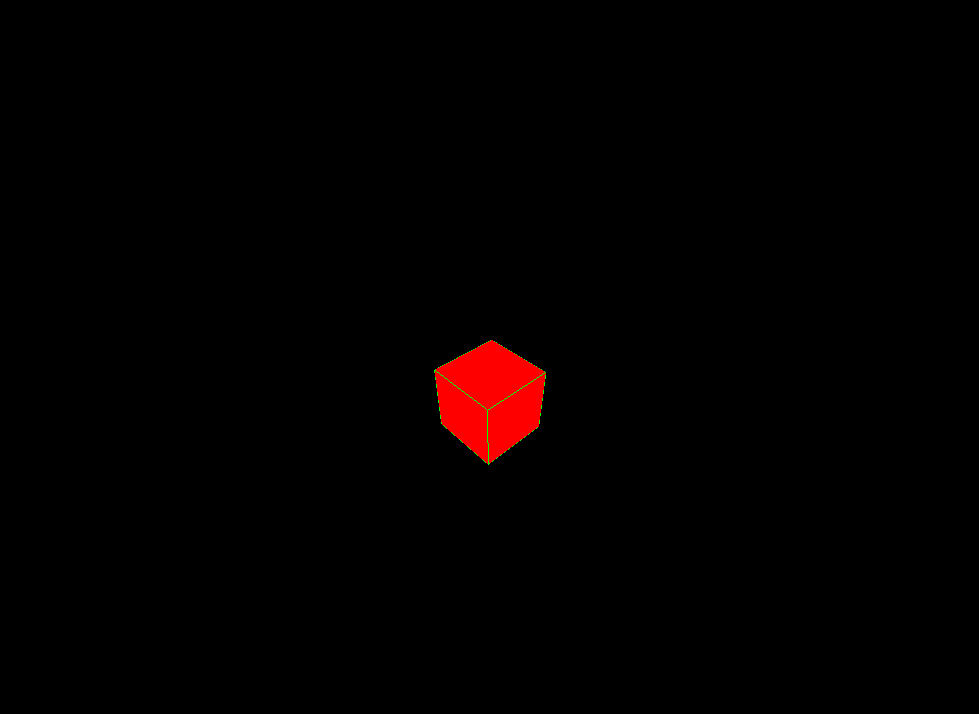
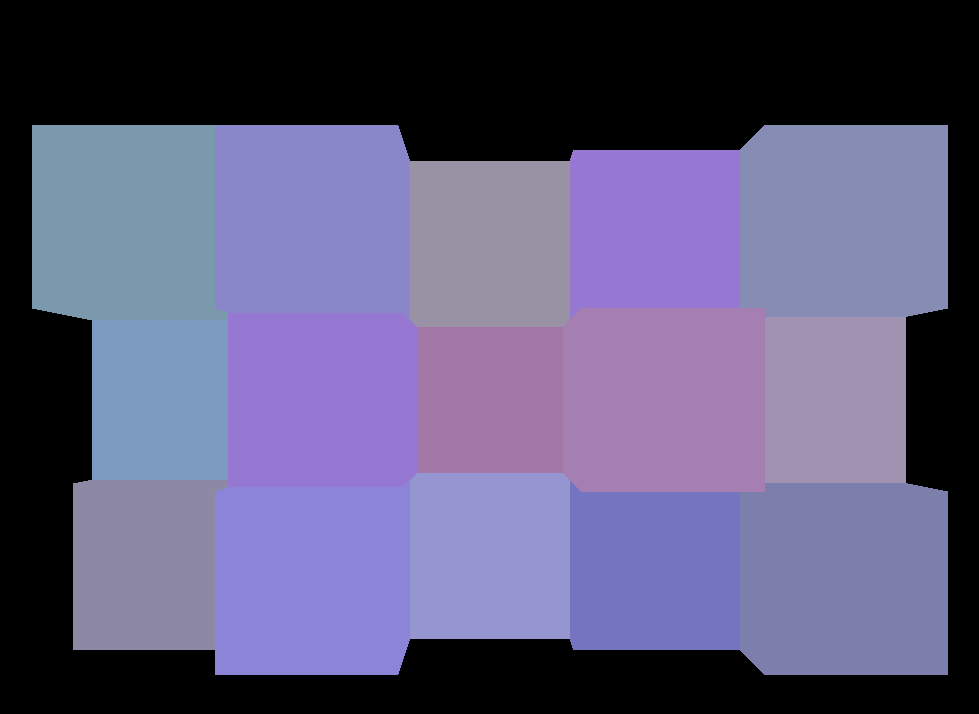
Before and after one commit to acemov/ThreeJS, a website built with Vite: page index.html in a window 1280 px wide. Shown: the whole page, without its empty margins (150-1129 px from the left). Built offline with nearby package versions, Linux system fonts and the light colour scheme; animation ran at ten frames a second.

Commit message:
haciendo cubos y viendo como funciona los shaders

```diff
--- /dev/null
+++ b/MoreCubes.js
@@ -0,0 +1,135 @@
+import * as THREE from 'three';
+
+
+// - - - - - - - - - - - - - - CREANDO ESCENA, CAMERA, Y EL MOTOR DE RENDERIZADO - - - - - - - - - - - - - -
+const scene = new THREE.Scene();
+const camera = new THREE.PerspectiveCamera(95, window.innerWidth / window.innerHeight, 0.1, 1000);
+
+const renderer = new THREE.WebGLRenderer();
+renderer.setSize( window.innerWidth, window.innerHeight );
+document.body.appendChild( renderer.domElement );
+
+// - - - - - - - - - - - - - - CREANDO EL CUBO - - - - - - - - - - - - - -
+
+const geometry = new THREE.BoxGeometry( 1, 1, 5 );
+const material = new THREE.MeshBasicMaterial( { color: "#A277A6" } );
+const cube = new THREE.Mesh( geometry, material );
+scene.add( cube );
+
+
+const geometry1 = new THREE.BoxGeometry( 1, 1, 5 );
+const material1 = new THREE.MeshBasicMaterial( { color: "#A57FB2" } );
+const cube1 = new THREE.Mesh( geometry1, material1 );
+scene.add( cube1 );
+cube1.position.x = 1;
+cube1.position.z = 0.5;
+
+const geometry2 = new THREE.BoxGeometry( 1, 1, 5 );
+const material2 = new THREE.MeshBasicMaterial( { color: "#9991A4" } );
+const cube2 = new THREE.Mesh( geometry2, material2 );
+scene.add( cube2 );
+cube2.position.y = 1;
+cube2.position.z = 0.2;
+
+const geometry3 = new THREE.BoxGeometry( 1, 1, 5 );
+const material3 = new THREE.MeshBasicMaterial( { color: "#9678D3" } );
+const cube3 = new THREE.Mesh( geometry3, material3 );
+scene.add( cube3 );
+cube3.position.y = 1;
+cube3.position.x = 1;
+cube3.position.z = 0.3;
+
+const geometry4 = new THREE.BoxGeometry( 1, 1, 5 );
+const material4 = new THREE.MeshBasicMaterial( { color: "#9678D3" } );
+const cube4 = new THREE.Mesh( geometry4, material4 );
+scene.add( cube4 );
+cube4.position.y = 0;
+cube4.position.x = -1;
+cube4.position.z = 0.4;
+
+const geometry5 = new THREE.BoxGeometry( 1, 1, 5 );
+const material5 = new THREE.MeshBasicMaterial( { color: "#9595D2" } );
+const cube5 = new THREE.Mesh( geometry5, material5 );
+scene.add( cube5 );
+cube5.position.y = -1;
+cube5.position.x = 0;
+cube5.position.z = 0.2;
+
+const geometry6 = new THREE.BoxGeometry( 1, 1, 5 );
+const material6 = new THREE.MeshBasicMaterial( { color: "#7474C1" } );
+const cube6 = new THREE.Mesh( geometry6, material6 );
+scene.add( cube6 );
+cube6.position.y = -1;
+cube6.position.x = 1;
+cube6.position.z = 0.3;
+
+const geometry7 = new THREE.BoxGeometry( 1, 1, 5 );
+const material7 = new THREE.MeshBasicMaterial( { color: "#8B84D7" } );
+const cube7 = new THREE.Mesh( geometry7, material7 );
+scene.add( cube7 );
+cube7.position.y = -1;
+cube7.position.x = -1;
+cube7.position.z = 0.5;
+
+const geometry8 = new THREE.BoxGeometry( 1, 1, 5 );
+const material8 = new THREE.MeshBasicMaterial( { color: "#8986CA" } );
+const cube8 = new THREE.Mesh( geometry8, material8 );
+scene.add( cube8 );
+cube8.position.y = 1;
+cube8.position.x = -1;
+cube8.position.z = 0.5;
+
+const geometry9 = new THREE.BoxGeometry( 1, 1, 5 );
+const material9 = new THREE.MeshBasicMaterial( { color: "#7D9BC1" } );
+const cube9 = new THREE.Mesh( geometry9, material9 );
+scene.add( cube9 );
+cube9.position.x = -2;
+cube9.position.z = 0.2;
+
+const geometry10 = new THREE.BoxGeometry( 1, 1, 5 );
+const material10 = new THREE.MeshBasicMaterial( { color: "#7A99AC" } );
+const cube10 = new THREE.Mesh( geometry10, material10 );
+scene.add( cube10 );
+cube10.position.y = 1;
+cube10.position.x = -2;
+cube10.position.z = 0.5;
+
+const geometry11 = new THREE.BoxGeometry( 1, 1, 5 );
+const material11 = new THREE.MeshBasicMaterial( { color: "#8D89A5" } );
+const cube11 = new THREE.Mesh( geometry11, material11 );
+scene.add( cube11 );
+cube11.position.x = -2;
+cube11.position.y = -1;
+cube11.position.z = 0.3;
+
+const geometry12 = new THREE.BoxGeometry( 1, 1, 5 );
+const material12 = new THREE.MeshBasicMaterial( { color: "#A192B2" } );
+const cube12 = new THREE.Mesh( geometry12, material12 );
+scene.add( cube12 );
+cube12.position.x = 2;
+cube12.position.z = 0.3;
+
+const geometry13 = new THREE.BoxGeometry( 1, 1, 5 );
+const material13 = new THREE.MeshBasicMaterial( { color: "#7C7FAB" } );
+const cube13 = new THREE.Mesh( geometry13, material13 );
+scene.add( cube13 );
+cube13.position.x = 2;
+cube13.position.y = -1;
+cube13.position.z = 0.5;
+
+const geometry14 = new THREE.BoxGeometry( 1, 1, 5 );
+const material14 = new THREE.MeshBasicMaterial( { color: "#878CB4" } );
+const cube14 = new THREE.Mesh( geometry14, material14 );
+scene.add( cube14 );
+cube14.position.x = 2;
+cube14.position.y = 1;
+cube14.position.z = 0.5;
+
+
+camera.position.z = 5;
+// - - - - - - - - - - - - - - MOSTRANDO EL CUBO - - - - - - - - - - - - - -
+function animate() {
+
+	renderer.render( scene, camera );
+}
+renderer.setAnimationLoop( animate );
--- a/index.html
+++ b/index.html
@@ -7,6 +7,7 @@
     <style> body{margin: 0;}</style>
 </head>
 <body>
-    <script type="module" src="main.js"></script>
+    <!-- <script type="module" src="cube.js"></script> -->
+    <script type="module" src="MoreCubes.js"></script>
 </body>
 </html>
```
Also changed, not shown: shaders.js (added, +67 -0 lines), cube.js (renamed from main.js).
